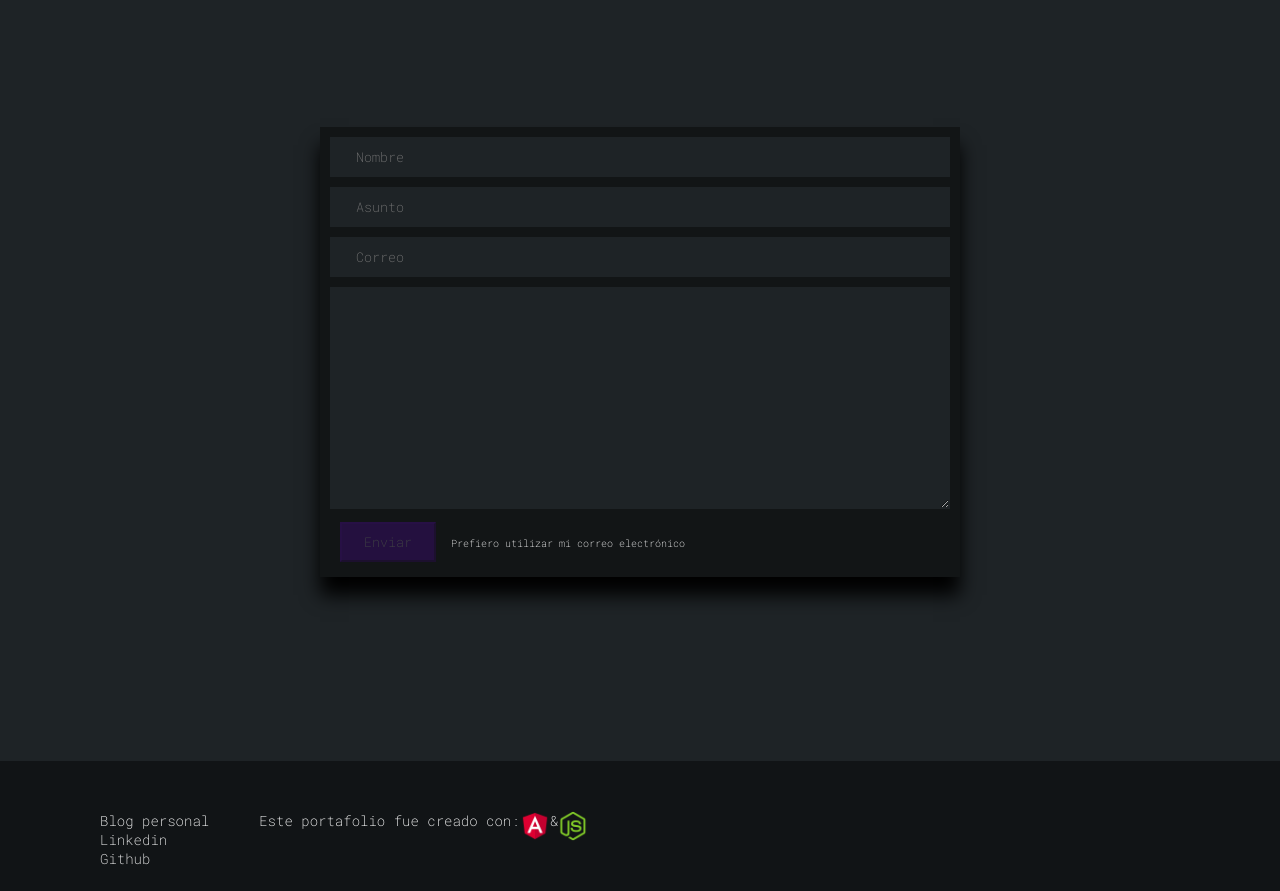
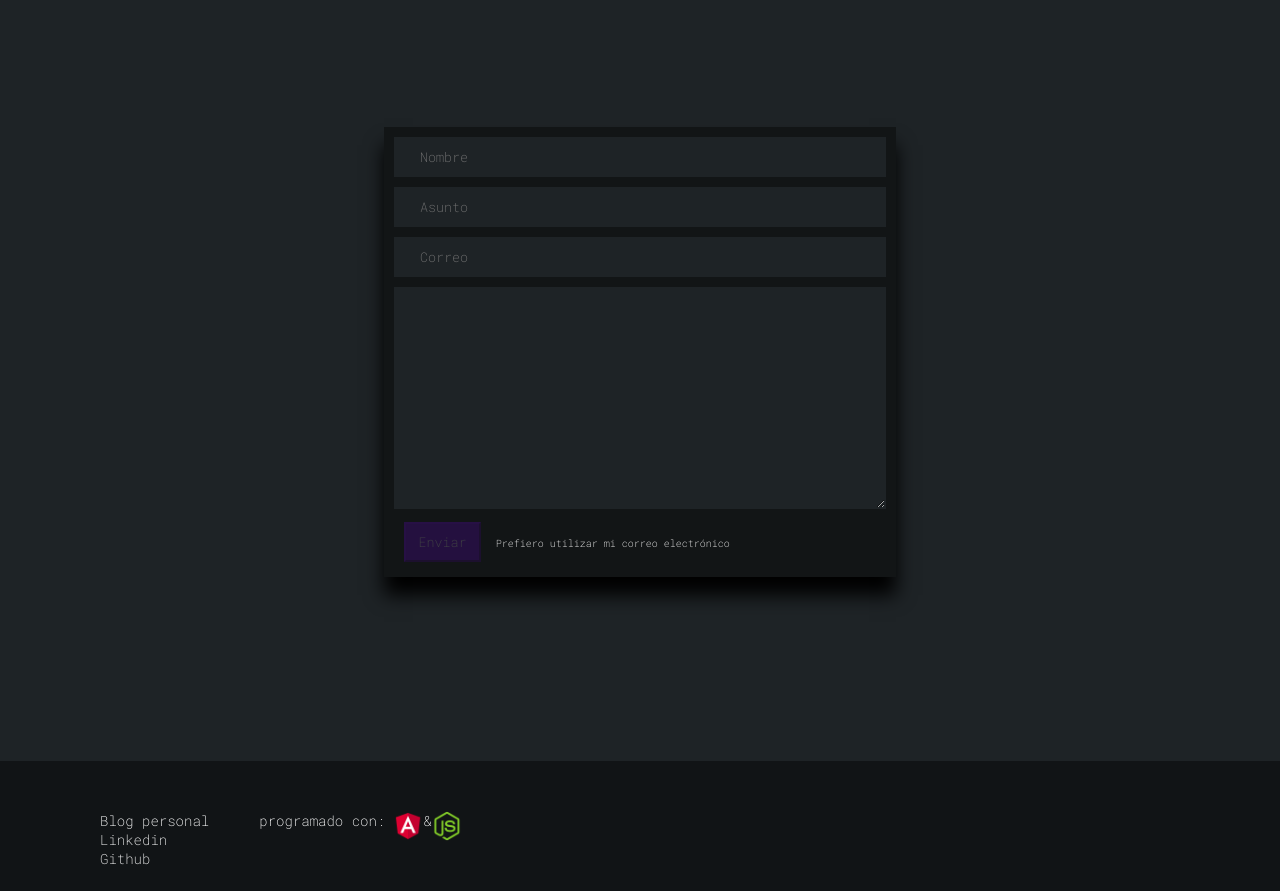
Before and after one commit to cxrdonx/portfoliocx, an Angular app in the folder projectWebApp/: page /contacto in a window 1280 px wide. Shown: the part 140-1031 px from the top of the page. Built offline with nearby package versions, Linux system fonts and the light colour scheme.

Commit message:
refresh token updated

```diff
--- a/projectWebApp/server.js
+++ b/projectWebApp/server.js
@@ -2,7 +2,7 @@ const express = require('express');
 const path = require('path');
 const app = express();
 app.use(express.static(__dirname + '/dist/projectWebApp'));
-app.get('/blog', function(req,res) {
+app.get('/*', function(req,res) {
     res.sendFile(path.join(__dirname+'/dist/projectWebApp/index.html'));
 });
 
--- a/projectWebApp/src/app/app.component.html
+++ b/projectWebApp/src/app/app.component.html
@@ -32,9 +32,10 @@
 </div>
 
   <div class="div-col3">
-    <p>Este portafolio fue creado con: </p>
+    <p>programado con: </p>
 
   </div>
+  <div class="img-foot">
    <div class="div-col4">
       <a><span class="imgfoot"></span></a>
   </div>
@@ -44,4 +45,5 @@
 <div class="div-col4">
   <a><span class="imgfoot2"></span></a>
 </div>
+</div>
 </footer>
--- a/projectWebApp/src/app/components/about/about.component.html
+++ b/projectWebApp/src/app/components/about/about.component.html
@@ -19,10 +19,10 @@
     <h2>Sobre mí</h2>
 
     <p data-aos="fade-left">
-        Soy una persona apasionada por el desarrollo web, con una gran capacidad de adaptación y una gran capacidad de trabajo en equipo.
-        Me gusta mucho la tecnología y la programación, por lo que me encanta aprender nuevas tecnologías y aprender a utilizarlas.
-        Me gusta mucho la música, por lo que me encanta escuchar música de todo tipo.
-        Me encanta la lectura, por lo que me gusta leer libros y revistas.
+       Soy una persona entusiasta, apasionado por la tecnología, la ciencia y la programación. Me considero autodidacta
+       y aprendo facilmente cualquier metodologia para poder solucionar los problemas que se presentan en los requerimientos de cualquier proyecto.
+       Uno de mis mayores logros es ir a la luna y regresar en el mismo dia sin usar ningun cohete ni catapulta, unicamente con un
+       brownie de marihuana.
     </p>
 </article>
   <div class ="about-me--tools">
--- a/projectWebApp/src/app/components/create/create.component.html
+++ b/projectWebApp/src/app/components/create/create.component.html
@@ -13,6 +13,4 @@
         </li>
 
 
-
-
     </div>
--- a/projectWebApp/src/assets/css/styles.css
+++ b/projectWebApp/src/assets/css/styles.css
@@ -83,12 +83,12 @@ header a:hover{
 }
 
 .page-home{
-
     width: 100%;
     margin: 0 auto;
     padding-top: 1px;
     background-color:var(--light-dark);
 }
+
 
 .animation{
     opacity: 0;
@@ -147,6 +147,7 @@ header a:hover{
         background-color:var(--light-dark);
 
 }
+
 .aboutme--presentation-container .about-me{
     font-size: 1.9rem;
     margin-top: 30px;
@@ -280,7 +281,7 @@ header a:hover{
 }
 
 .contact-me--container .contact-me{
-      min-width: 50%;
+      min-width: 40%;
      margin: 150px auto;
       height: 450px;
       background-color: #121516;
@@ -499,9 +500,9 @@ footer .div-col4 .imgfoot2{
 .projects-container .project-for-list{
     height: auto;
     display: flex;
-    width: 60%;
+    width: 90%;
     margin: 200px auto;
-    margin-bottom: 200px;
+    margin-bottom: 120px;
 
 }
 
@@ -525,14 +526,12 @@ footer .div-col4 .imgfoot2{
 }
 
 .projects-container .projects-list{
-      height: 300px;
+     height: auto;
       margin: 0 auto;
-      min-width: 77%;
       padding: 50px;
       align-items: center;
-      margin: 0px auto;
       text-align: center;
-      background-color:var(--dark-card);
+      background-color: var(--dark-card);
       border-radius: 3%;
       box-shadow: 0px 18px 18px 0 rgba(0, 0, 0, 0.2);
 }
@@ -820,6 +819,13 @@ footer .div-col4 .imgfoot2{
     }
 }
 
+footer .img-foot{
+    margin: 0 auto;
+    display: flex;
+    margin-left: 8px;
+    margin-top: 0px;
+}
+
 @media screen and (max-width: 500px){
     .about-me--laptop-logo{
         margin-top: 200px;
@@ -833,6 +839,11 @@ footer .div-col4 .imgfoot2{
 
     footer .div-col4{
         margin-top: 28px;
+
+    }
+
+    footer .img-foot{
+       margin-left: 110px;
     }
 
 
```
Also changed, not shown: 1 other file (tests, documents, lock files or other folders).
